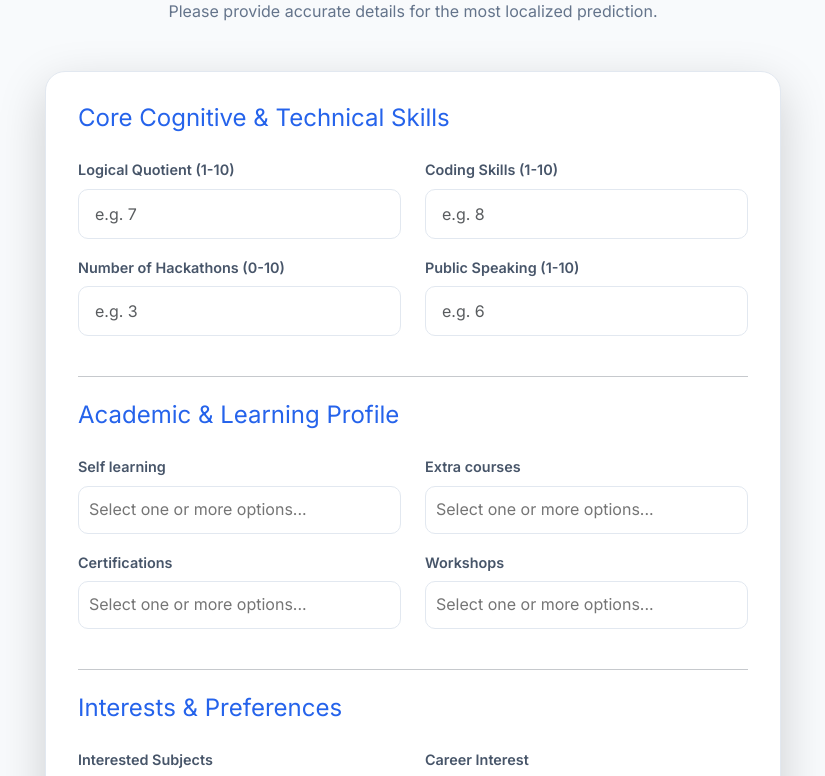
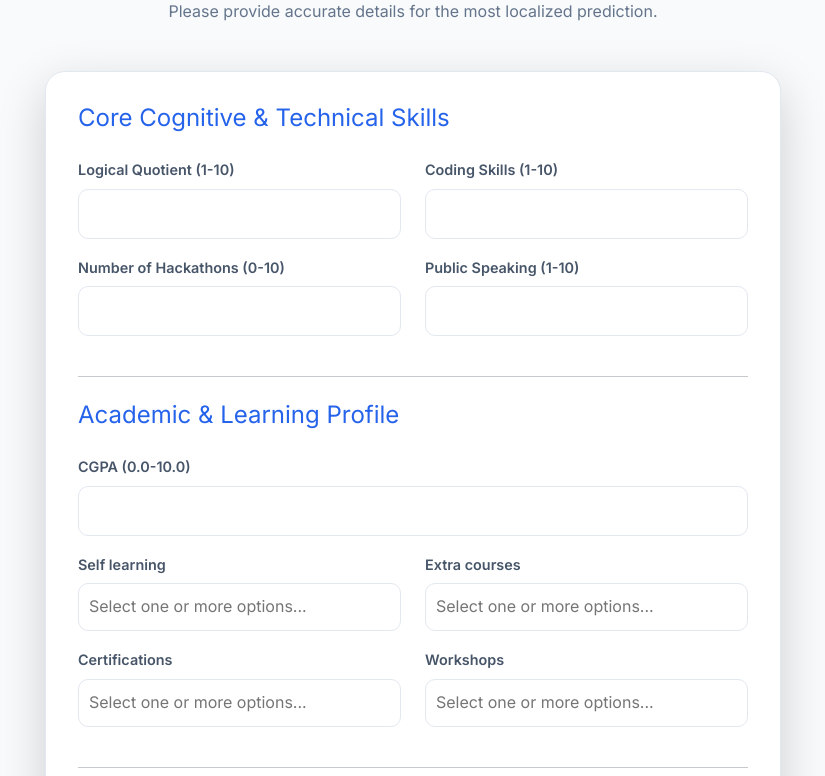
Before and after one commit to beingmushfiq/SHAP-Driven-Career-Predictor, a Django app: page /predict/ in a window 1280 px wide. Shown: the part 178-954 px from the top of the page, without its empty margins (227-1052 px from the left). Run offline with Django 5.2, Linux system fonts and the light colour scheme; some libraries are stand-ins or nearby versions.

Commit message:
feat: implement career assessment form and define input configuration structure

```diff
--- a/src/config.py
+++ b/src/config.py
@@ -81,6 +81,7 @@ class Config:
         'hackathons',
         'coding_skills',
         'public_speaking',
+        'cgpa',
     ]
 
     CATEGORICAL_FEATURES = [
@@ -107,6 +108,7 @@ class Config:
         'hackathons': (0, 10),
         'coding_skills': (1, 10),
         'public_speaking': (1, 10),
+        'cgpa': (0, 10),
     }
 
     CATEGORICAL_OPTIONS = {
--- a/webapp/predictor_app/forms.py
+++ b/webapp/predictor_app/forms.py
@@ -6,22 +6,28 @@ class CareerPredictionForm(forms.Form):
     logical_quotient = forms.IntegerField(
         label="Logical Quotient (1-10)",
         min_value=1, max_value=10,
-        widget=forms.NumberInput(attrs={'class': 'form-control', 'placeholder': 'e.g. 7'})
+        widget=forms.NumberInput(attrs={'class': 'form-control'})
     )
     hackathons = forms.IntegerField(
         label="Number of Hackathons (0-10)",
         min_value=0, max_value=10,
-        widget=forms.NumberInput(attrs={'class': 'form-control', 'placeholder': 'e.g. 3'})
+        widget=forms.NumberInput(attrs={'class': 'form-control'})
     )
     coding_skills = forms.IntegerField(
         label="Coding Skills (1-10)",
         min_value=1, max_value=10,
-        widget=forms.NumberInput(attrs={'class': 'form-control', 'placeholder': 'e.g. 8'})
+        widget=forms.NumberInput(attrs={'class': 'form-control'})
     )
     public_speaking = forms.IntegerField(
         label="Public Speaking (1-10)",
         min_value=1, max_value=10,
-        widget=forms.NumberInput(attrs={'class': 'form-control', 'placeholder': 'e.g. 6'})
+        widget=forms.NumberInput(attrs={'class': 'form-control'})
+    )
+
+    cgpa = forms.FloatField(
+        label="CGPA (0.0-10.0)",
+        min_value=0.0, max_value=10.0,
+        widget=forms.NumberInput(attrs={'class': 'form-control'})
     )
 
     # Categorical features - MultipleChoiceField for multi-select support
--- a/webapp/predictor_app/templates/predictor_app/predict.html
+++ b/webapp/predictor_app/templates/predictor_app/predict.html
@@ -40,6 +40,13 @@
 
             <h4 class="mb-4 text-info">Academic & Learning Profile</h4>
             <div class="row mb-4">
+                <div class="col-md-12 mb-3">
+                    <label class="form-label">{{ form.cgpa.label }}</label>
+                    {{ form.cgpa }}
+                    {% if form.cgpa.errors %}
+                        <div class="text-danger small">{{ form.cgpa.errors }}</div>
+                    {% endif %}
+                </div>
                 <div class="col-md-6 mb-3">
                     <label class="form-label">{{ form.self_learning.label }}</label>
                     {{ form.self_learning }}
```
